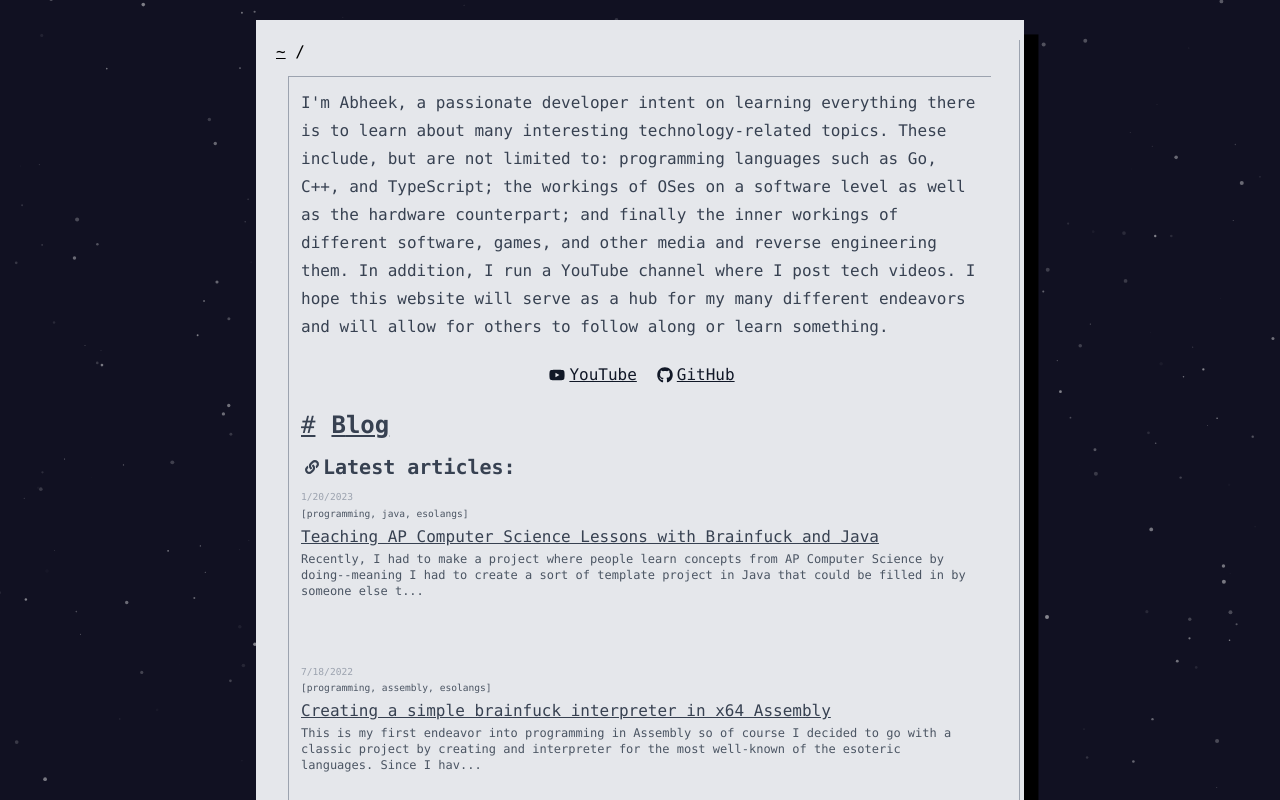
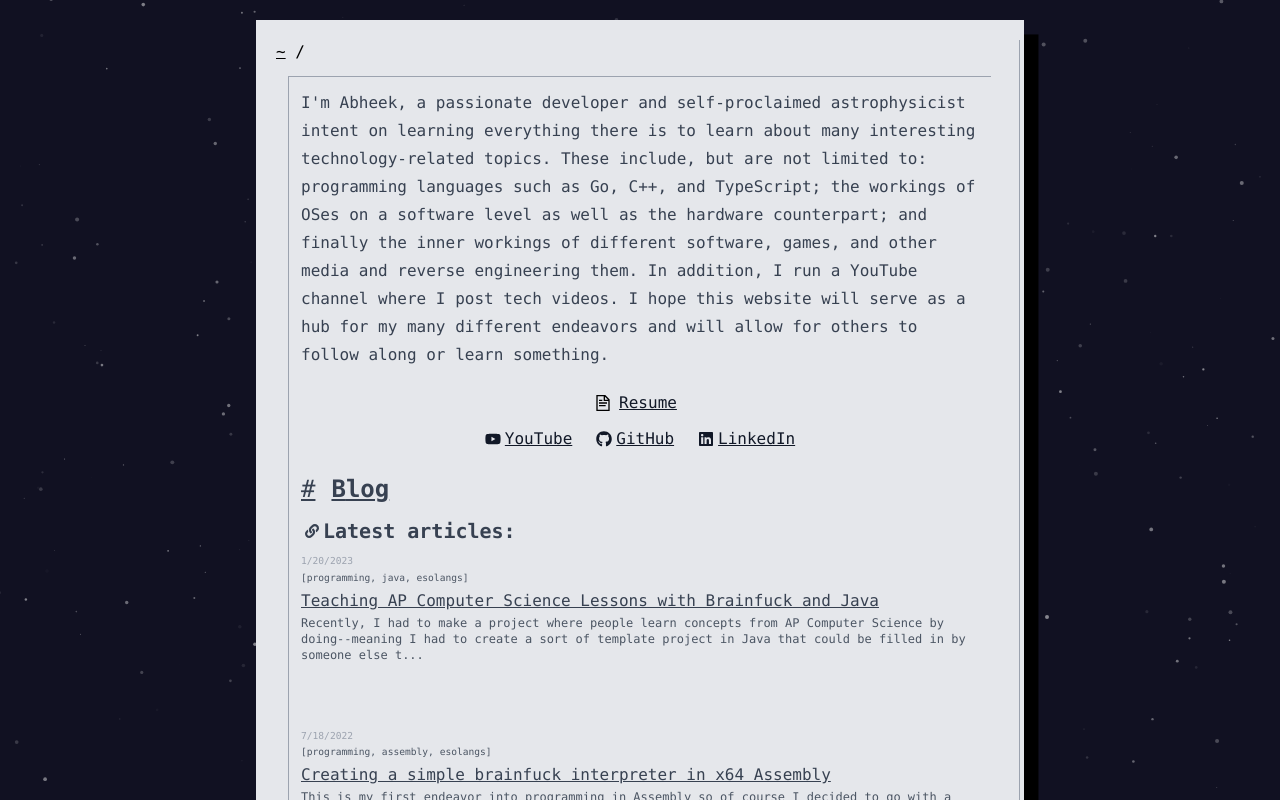
Before and after one commit to abheekda1/adawesome.tech, a Next.js app: page / in a window 1280 px wide. Shown: the top 800 px of the page. Built offline with nearby package versions, Linux system fonts and the light colour scheme; a small style sheet from the web is missing.

Commit message:
feat: add more links to homepage

```diff
--- a/pages/index.tsx
+++ b/pages/index.tsx
@@ -8,7 +8,8 @@ import Layout from '../components/layout';
 import ArticleList from '../components/article/articleList';
 import ProjectList from '../components/project/projectList';
 import getProject from '../util/getProject';
-import { FaGithub, FaYoutube } from 'react-icons/fa';
+import { FaGithub, FaLinkedin, FaYoutube } from 'react-icons/fa';
+import { GrDocumentText } from 'react-icons/gr';
 
 export async function getStaticProps() {
   const props = {};
@@ -32,8 +33,8 @@ const Home = ({
       <Layout title={'Home'}>
         <div className='max-w-none prose'>
           <p>
-            I&apos;m Abheek, a passionate developer intent on learning
-            everything there is to learn about many interesting
+            I&apos;m Abheek, a passionate developer and self-proclaimed astrophysicist
+            intent on learning everything there is to learn about many interesting
             technology-related topics. These include, but are not limited to:
             programming languages such as Go, C++, and TypeScript; the workings
             of OSes on a software level as well as the hardware counterpart; and
@@ -44,20 +45,38 @@ const Home = ({
             follow along or learn something.
           </p>
 
+          <div className={'flex justify-center items-center mb-2'}>
+            <GrDocumentText className={'ml-1'} />
+            <div className={'flex-row items-center mx-1'}>
+              <Link href='/docs/abheekd_resume.pdf'>
+                <a className={'pl-1 pr-2 flex items-center'}>
+                  <span>Resume</span>
+                </a>
+              </Link>
+            </div>
+          </div>
           <div className={'flex justify-center items-center'}>
-            <div className={'flex-row items-center mx-2'}>
+            <div className={'flex-row items-center mx-1'}>
               <Link href='https://youtube.com/AbheeksTechAdventures'>
-                <a className={'flex items-center'}>
-                  <FaYoutube className={'mx-1'} />
+                <a className={'px-2 flex items-center'}>
+                  <FaYoutube className={'mr-1'} />
                   <span>YouTube</span>
                 </a>
               </Link>
             </div>
-            <div className={'flex-row items-center mx-2'}>
+            <div className={'flex-row items-center mx-1'}>
               <Link href='https://github.com/abheekda1'>
-                <a className={'flex items-center'}>
-                  <FaGithub className={'mx-1'} />
+                <a className={'px-2 flex items-center'}>
+                  <FaGithub className={'mr-1'} />
                   <span>GitHub</span>
+                </a>
+              </Link>
+            </div>
+            <div className={'flex-row items-center mx-1'}>
+              <Link href='https://linkedin.com/in/abheek-dhawan'>
+                <a className={'px-2 flex items-center'}>
+                  <FaLinkedin className={'mr-1'} />
+                  <span>LinkedIn</span>
                 </a>
               </Link>
             </div>
```
Also changed, not shown: 1 other file (tests, documents, lock files or other folders).
